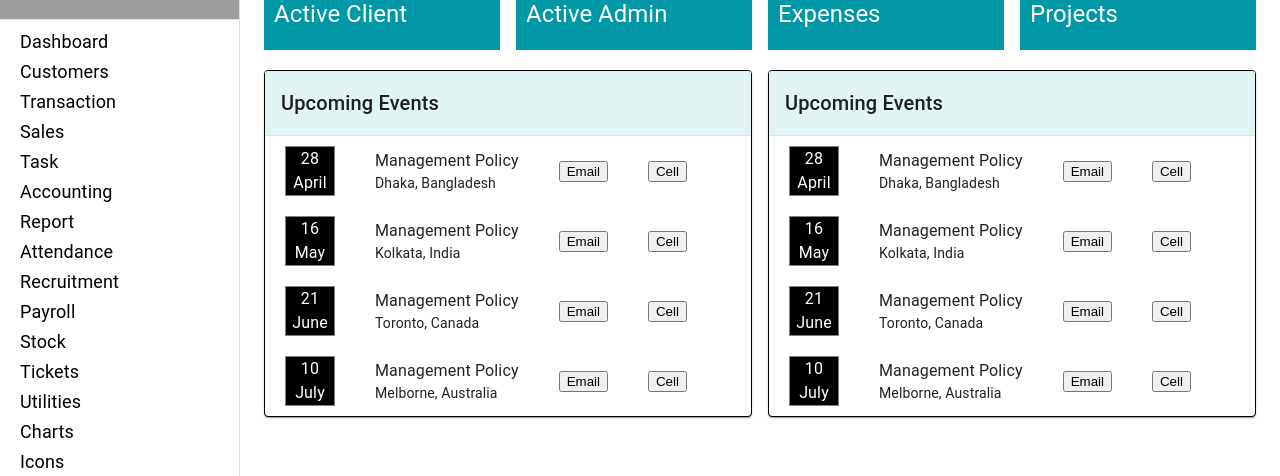
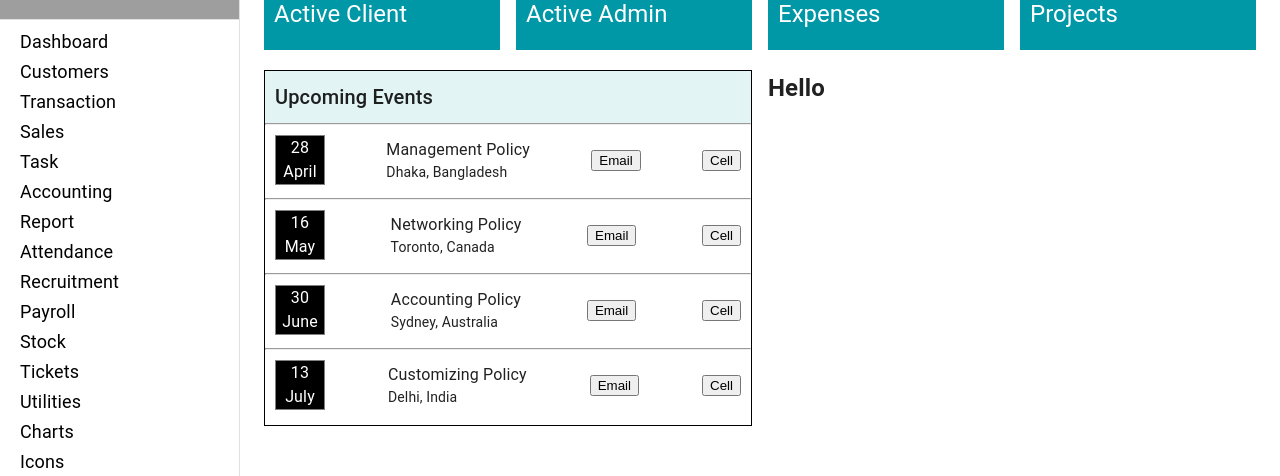
Before and after one commit to yeasinbinali/crm-admin, a React (Create React App) app: page / in a window 1280 px wide. Shown: the part 160-636 px from the top of the page. Built offline with nearby package versions, Linux system fonts and the light colour scheme; grey boxes are pictures that could not be loaded.

Commit message:
upcoming events updated

```diff
--- a/src/pages/component/Dashboard/Dashboard/Dashboard.js
+++ b/src/pages/component/Dashboard/Dashboard/Dashboard.js
@@ -2,6 +2,7 @@ import React from "react";
 import DashboardCard from "../DashboardCard/DashboardCard";
 import UpcomingEvents from "../UpcomingEvents/UpcomingEvents";
 import Grid from "@mui/material/Grid";
+import RunningProjects from "../RunningProjects/RunningProjects";
 
 const Dashboard = () => {
   return (
@@ -12,7 +13,7 @@ const Dashboard = () => {
             <UpcomingEvents></UpcomingEvents>
           </Grid>
           <Grid item xs={12} md={6}>
-            <UpcomingEvents></UpcomingEvents>
+            <RunningProjects></RunningProjects>
           </Grid>
       </Grid>
     </div>
--- a/src/pages/component/Dashboard/RunningProjects/RunningProjects.js
+++ b/src/pages/component/Dashboard/RunningProjects/RunningProjects.js
@@ -1,49 +1,23 @@
 import React from "react";
-import Table from "@mui/material/Table";
-import TableBody from "@mui/material/TableBody";
-import TableCell from "@mui/material/TableCell";
-import TableContainer from "@mui/material/TableContainer";
-import TableHead from "@mui/material/TableHead";
-import TableRow from "@mui/material/TableRow";
-import Paper from "@mui/material/Paper";
-import { Tooltip, Typography } from "@mui/material";
-import { Button } from "@mui/base";
-import { Box } from "@mui/system";
+import { styled } from '@mui/material/styles';
+import LinearProgress, { linearProgressClasses } from '@mui/material/LinearProgress';
+
+const BorderLinearProgress = styled(LinearProgress)(({ theme }) => ({
+    height: 7,
+    borderRadius: 5,
+    [`&.${linearProgressClasses.colorPrimary}`]: {
+      backgroundColor: theme.palette.grey[theme.palette.mode === 'light' ? 200 : 800],
+    },
+    [`& .${linearProgressClasses.bar}`]: {
+      borderRadius: 5,
+      backgroundColor: theme.palette.mode === 'light' ? '#1a90ff' : '#308fe8',
+    },
+  }));
 
 const RunningProjects = () => {
-    return (
-        <TableContainer component={Paper}>
-      <Table sx={{ minWidth: 650 }} aria-label="simple table">
-        <TableHead>
-          <TableRow>
-            <TableCell><Typography>Upcoming Events</Typography></TableCell>
-          </TableRow>
-        </TableHead>
-        <TableBody>
-          <TableRow>
-              <TableCell sx={{padding: '10px 20px'}}><Box sx={{border: '1px solid gray', display: 'flex', flexDirection: 'column', alignItems: 'center', width: '50px', backgroundColor: 'black', color: 'white'}}>28 <Typography>April</Typography></Box></TableCell>
-              <TableCell sx={{padding: '10px 20px'}}>Marketing Policy <Typography>Green Road - Dhaka, Bangladesh</Typography></TableCell>
-              <TableCell sx={{padding: '10px 20px'}}><Tooltip title="Janata Bank Ltd."><Button size="small">Email</Button></Tooltip></TableCell>
-          </TableRow>
-          <TableRow>
-              <TableCell sx={{padding: '10px 20px'}}><Box sx={{border: '1px solid gray', display: 'flex', flexDirection: 'column', alignItems: 'center', width: '50px', backgroundColor: 'black', color: 'white'}}>12 <Typography>May</Typography></Box></TableCell>
-              <TableCell sx={{padding: '10px 20px'}}>Accounting Policy <Typography>Kolkata, India</Typography></TableCell>
-              <TableCell sx={{padding: '10px 20px'}}><Tooltip title="Southern Bank Ltd."><Button size="small">Email</Button></Tooltip></TableCell>
-          </TableRow>
-          <TableRow>
-              <TableCell sx={{padding: '10px 20px'}}><Box sx={{border: '1px solid gray', display: 'flex', flexDirection: 'column', alignItems: 'center', width: '50px', backgroundColor: 'black', color: 'white'}}>20<Typography>June</Typography></Box></TableCell>
-              <TableCell sx={{padding: '10px 20px'}}>Management Policy <Typography>Madrid, Spain</Typography></TableCell>
-              <TableCell sx={{padding: '10px 20px'}}><Tooltip title="Sonali Bank Ltd."><Button size="small">Email</Button></Tooltip></TableCell>
-          </TableRow>
-          <TableRow>
-              <TableCell sx={{padding: '10px 20px'}}><Box sx={{border: '1px solid gray', display: 'flex', flexDirection: 'column', alignItems: 'center', width: '50px', backgroundColor: 'black', color: 'white'}}>18 <Typography>July</Typography></Box></TableCell>
-              <TableCell sx={{padding: '10px 20px'}}>Finance Policy <Typography>Melborne, Australia</Typography></TableCell>
-              <TableCell sx={{padding: '10px 20px'}}><Tooltip title="East Bank Ltd."><Button size="small">Email</Button></Tooltip></TableCell>
-          </TableRow>
-        </TableBody>
-      </Table>
-    </TableContainer>
-    );
+  return (
+    <h2>Hello</h2>
+  );
 };
 
 export default RunningProjects;
--- a/src/pages/component/Dashboard/UpcomingEvents/UpcomingEvents.js
+++ b/src/pages/component/Dashboard/UpcomingEvents/UpcomingEvents.js
@@ -1,52 +1,167 @@
 import React from "react";
-import Table from "@mui/material/Table";
-import TableBody from "@mui/material/TableBody";
-import TableCell from "@mui/material/TableCell";
-import TableContainer from "@mui/material/TableContainer";
-import TableHead from "@mui/material/TableHead";
-import TableRow from "@mui/material/TableRow";
-import Paper from "@mui/material/Paper";
 import { Tooltip, Typography } from "@mui/material";
 import { Button } from "@mui/base";
 import { Box } from "@mui/system";
 
 const UpcomingEvents = () => {
   return (
-    <TableContainer sx={{overflow: 'hidden', marginTop: '20px', border: '1px solid black'}} component={Paper}>
-      <Table sx={{ minWidth: '820px' }} aria-label="simple table">
-        <TableHead sx={{backgroundColor: '#E3F4F4'}}>
-          <TableRow>
-            <TableCell><Typography variant='h6'>Upcoming Events</Typography></TableCell>
-          </TableRow>
-        </TableHead>
-        <TableBody>
-          <TableRow sx={{display: 'flex', alignItems: 'center'}}>
-              <Box sx={{padding: '10px 20px'}}><Box sx={{border: '1px solid gray', display: 'flex', flexDirection: 'column', alignItems: 'center', width: '50px', backgroundColor: 'black', color: 'white'}}>28 <Typography>April</Typography></Box></Box>
-              <Box sx={{padding: '10px 20px'}}>Management Policy <Typography sx={{fontSize: '14px'}}>Dhaka, Bangladesh</Typography></Box>
-              <Box sx={{padding: '10px 20px'}}><Tooltip title="Janata Bank Ltd."><Button size="small">Email</Button></Tooltip></Box>
-              <Box sx={{padding: '10px 20px'}}><Tooltip title="+92732928"><Button size="small">Cell</Button></Tooltip></Box>
-          </TableRow>
-          <TableRow sx={{display: 'flex', alignItems: 'center'}}>
-              <Box sx={{padding: '10px 20px'}}><Box sx={{border: '1px solid gray', display: 'flex', flexDirection: 'column', alignItems: 'center', width: '50px', backgroundColor: 'black', color: 'white'}}>16 <Typography>May</Typography></Box></Box>
-              <Box sx={{padding: '10px 20px'}}>Management Policy <Typography sx={{fontSize: '14px'}}>Kolkata, India</Typography></Box>
-              <Box sx={{padding: '10px 20px'}}><Tooltip title="Janata Bank Ltd."><Button size="small">Email</Button></Tooltip></Box>
-              <Box sx={{padding: '10px 20px'}}><Tooltip title="+92732928"><Button size="small">Cell</Button></Tooltip></Box>
-          </TableRow>
-          <TableRow sx={{display: 'flex', alignItems: 'center'}}>
-              <Box sx={{padding: '10px 20px'}}><Box sx={{border: '1px solid gray', display: 'flex', flexDirection: 'column', alignItems: 'center', width: '50px', backgroundColor: 'black', color: 'white'}}>21 <Typography>June</Typography></Box></Box>
-              <Box sx={{padding: '10px 20px'}}>Management Policy <Typography sx={{fontSize: '14px'}}>Toronto, Canada</Typography></Box>
-              <Box sx={{padding: '10px 20px'}}><Tooltip title="Janata Bank Ltd."><Button size="small">Email</Button></Tooltip></Box>
-              <Box sx={{padding: '10px 20px'}}><Tooltip title="+92732928"><Button size="small">Cell</Button></Tooltip></Box>
-          </TableRow>
-          <TableRow sx={{display: 'flex', alignItems: 'center'}}>
-              <Box sx={{padding: '10px 20px'}}><Box sx={{border: '1px solid gray', display: 'flex', flexDirection: 'column', alignItems: 'center', width: '50px', backgroundColor: 'black', color: 'white'}}>10 <Typography>July</Typography></Box></Box>
-              <Box sx={{padding: '10px 20px'}}>Management Policy <Typography sx={{fontSize: '14px'}}>Melborne, Australia</Typography></Box>
-              <Box sx={{padding: '10px 20px'}}><Tooltip title="Janata Bank Ltd."><Button size="small">Email</Button></Tooltip></Box>
-              <Box sx={{padding: '10px 20px'}}><Tooltip title="+92732928"><Button size="small">Cell</Button></Tooltip></Box>
-          </TableRow>
-        </TableBody>
-      </Table>
-    </TableContainer>
+    <Box sx={{ border: "1px solid black", marginTop: "20px" }}>
+      <Typography
+        variant="h6"
+        sx={{ padding: "10px", backgroundColor: "#E3F4F4" }}
+      >
+        Upcoming Events
+      </Typography>
+      <hr style={{ margin: "0" }} />
+      <Box
+        sx={{
+          marginTop: "10px",
+          padding: "0px 10px 5px 10px",
+          display: "flex",
+          justifyContent: "space-between",
+          alignItems: "center",
+        }}
+      >
+        <Box
+          sx={{
+            border: "1px solid gray",
+            display: "flex",
+            flexDirection: "column",
+            alignItems: "center",
+            width: "50px",
+            backgroundColor: "black",
+            color: "white",
+          }}
+        >
+          28 <Typography>April</Typography>
+        </Box>
+        <Box>
+          Management Policy{" "}
+          <Typography sx={{ fontSize: "14px" }}>Dhaka, Bangladesh</Typography>
+        </Box>
+        <Box>
+          <Tooltip title="Janata Bank Ltd.">
+            <Button size="small">Email</Button>
+          </Tooltip>
+        </Box>
+        <Box>
+          <Tooltip title="+927329283">
+            <Button size="small">Cell</Button>
+          </Tooltip>
+        </Box>
+      </Box><hr/>
+      <Box
+        sx={{
+          marginTop: "10px",
+          padding: "0px 10px 5px 10px",
+          display: "flex",
+          justifyContent: "space-between",
+          alignItems: "center",
+        }}
+      >
+        <Box
+          sx={{
+            border: "1px solid gray",
+            display: "flex",
+            flexDirection: "column",
+            alignItems: "center",
+            width: "50px",
+            backgroundColor: "black",
+            color: "white",
+          }}
+        >
+          16 <Typography>May</Typography>
+        </Box>
+        <Box>
+          Networking Policy{" "}
+          <Typography sx={{ fontSize: "14px" }}>Toronto, Canada</Typography>
+        </Box>
+        <Box>
+          <Tooltip title="Sonali Bank Ltd.">
+            <Button size="small">Email</Button>
+          </Tooltip>
+        </Box>
+        <Box>
+          <Tooltip title="+927329283">
+            <Button size="small">Cell</Button>
+          </Tooltip>
+        </Box>
+      </Box><hr/>
+      <Box
+        sx={{
+          marginTop: "10px",
+          padding: "0px 10px 5px 10px",
+          display: "flex",
+          justifyContent: "space-between",
+          alignItems: "center",
+        }}
+      >
+        <Box
+          sx={{
+            border: "1px solid gray",
+            display: "flex",
+            flexDirection: "column",
+            alignItems: "center",
+            width: "50px",
+            backgroundColor: "black",
+            color: "white",
+          }}
+        >
+          30 <Typography>June</Typography>
+        </Box>
+        <Box>
+          Accounting Policy{" "}
+          <Typography sx={{ fontSize: "14px" }}>Sydney, Australia</Typography>
+        </Box>
+        <Box>
+          <Tooltip title="East Bank Ltd.">
+            <Button size="small">Email</Button>
+          </Tooltip>
+        </Box>
+        <Box>
+          <Tooltip title="+927329283">
+            <Button size="small">Cell</Button>
+          </Tooltip>
+        </Box>
+      </Box><hr/>
+      <Box
+        sx={{
+          marginTop: "10px",
+          padding: "0px 10px 15px 10px",
+          display: "flex",
+          justifyContent: "space-between",
+          alignItems: "center",
+        }}
+      >
+        <Box
+          sx={{
+            border: "1px solid gray",
+            display: "flex",
+            flexDirection: "column",
+            alignItems: "center",
+            width: "50px",
+            backgroundColor: "black",
+            color: "white",
+          }}
+        >
+          13 <Typography>July</Typography>
+        </Box>
+        <Box>
+          Customizing Policy{" "}
+          <Typography sx={{ fontSize: "14px" }}>Delhi, India</Typography>
+        </Box>
+        <Box>
+          <Tooltip title="Southern Bank Ltd.">
+            <Button size="small">Email</Button>
+          </Tooltip>
+        </Box>
+        <Box>
+          <Tooltip title="+927329283">
+            <Button size="small">Cell</Button>
+          </Tooltip>
+        </Box>
+      </Box>
+    </Box>
   );
 };
 
```
